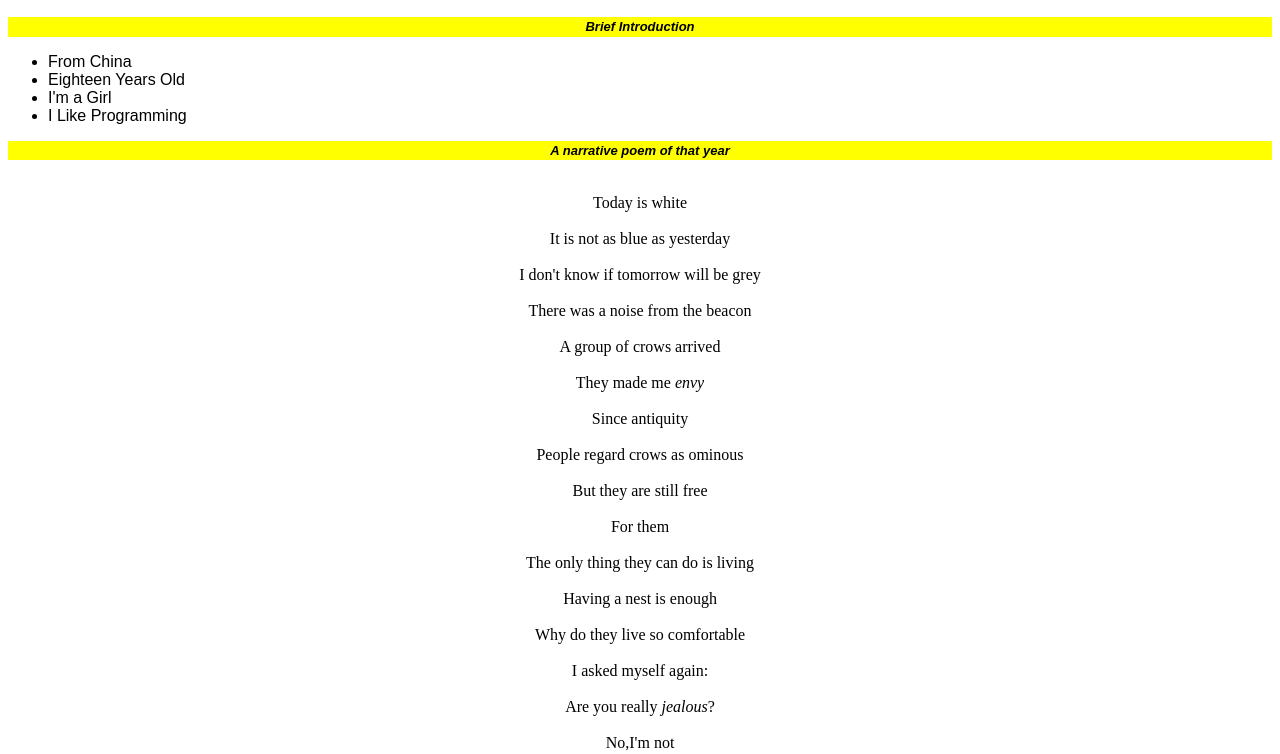
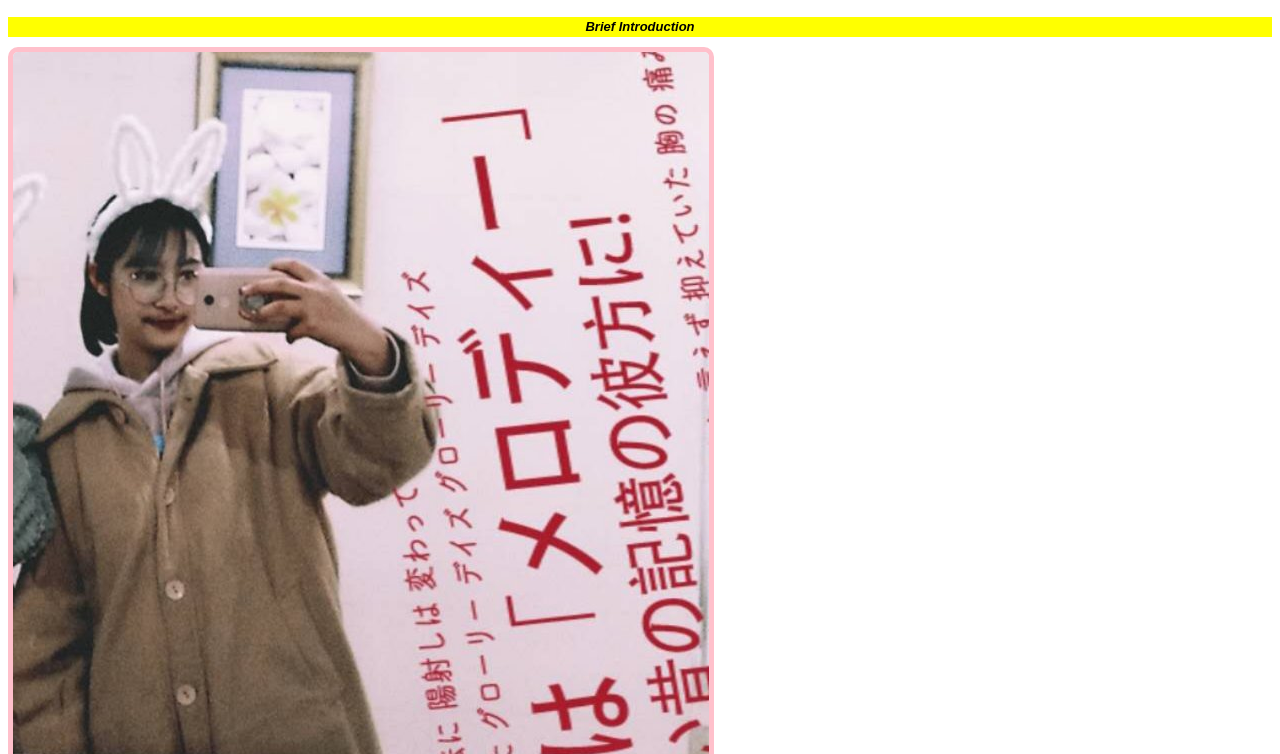
Before and after one commit to Yixuaner/Yixuan.github.io, a plain HTML site: page index.html in a window 1280 px wide. Shown: the part 46-800 px from the top of the page. Drawn offline with Linux system fonts and the light colour scheme.

Commit message:
Update index.html

```diff
--- a/index.html
+++ b/index.html
@@ -7,7 +7,7 @@
 
         <h1 class= "title">Yixuan's personal blog</h1>
         <h2 class="intro">Brief Introduction</h2>
-
+        <img src="363986908.jpg" class="tupian">
         <ul class="own">
             <li>From China</li>
             <li>Eighteen Years Old</li>
@@ -38,6 +38,12 @@
             }
             #duiqi{
                 text-align: right;
+            }
+            .tupian{
+                  border-color: pink;
+                  border-width: 5px;
+                  border-style: solid;
+                  border-radius: 10px;
             }
 
         </style>
```
